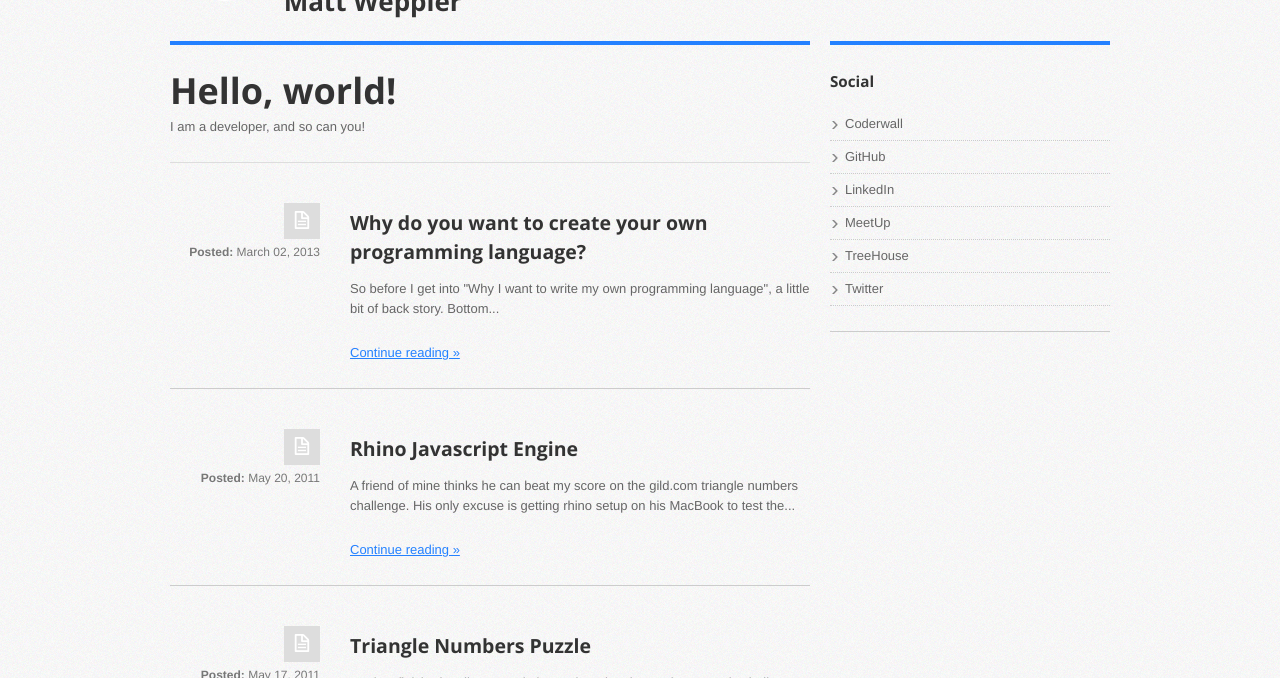
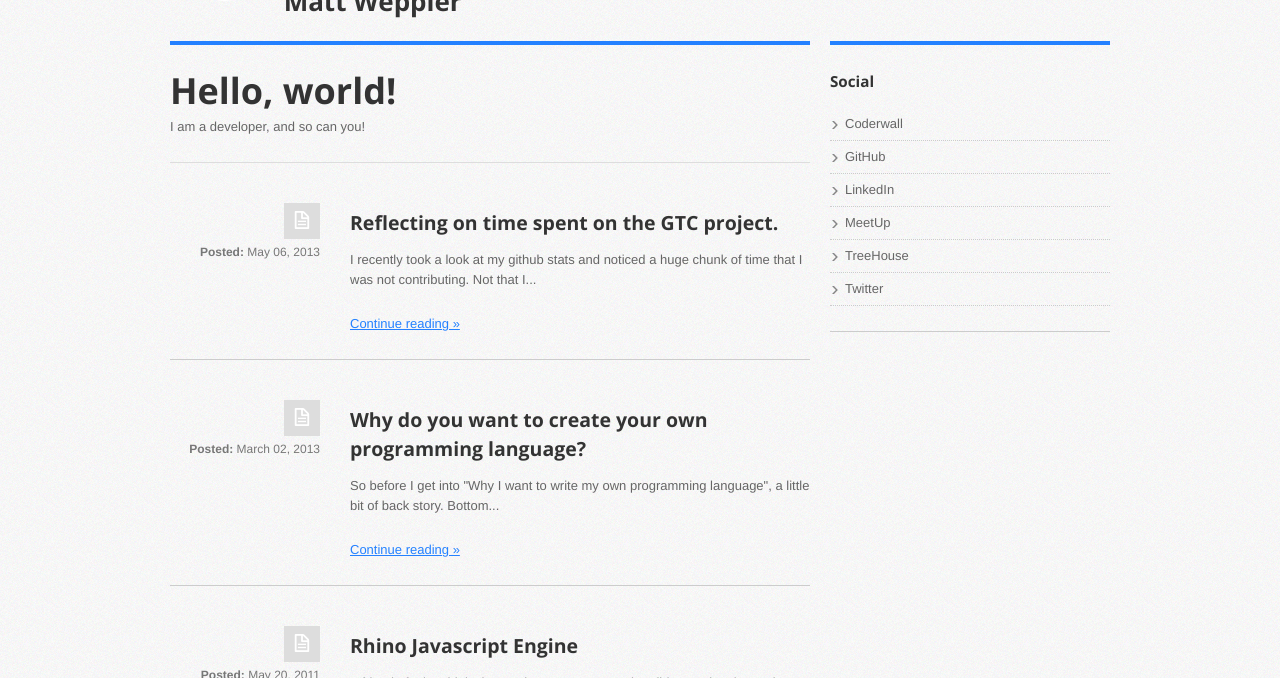
Before and after one commit to mweppler/mweppler.github.com, a Jekyll site: the page built from index.html, in a window 1280 px wide and 900 px high, cut to the strip 222-900 px from the top of the window. Built offline with Jekyll 4.4.1, drawn with Linux system fonts in a browser that asks for light colours; nearby versions of some CDN libraries; some of the changed text lies outside the part shown.

Commit message:
Reflecting on time spent on the GTC project
updated base and post layout
added a new post & images

```diff
--- a/_layouts/base.html
+++ b/_layouts/base.html
@@ -4,12 +4,16 @@
 <!--[if IE 8]>    <html class="no-js lt-ie9" lang="en"> <![endif]-->
 <!--[if gt IE 8]><!--> <html class="no-js" lang="en"> <!--<![endif]-->
 <head>
+  <meta name="description" content="Matt Wepplers' blog & portfolio">
+  <meta name="keywords" content="CSS,HTML,JavaScript,PHP,Ruby on Rails,Web Development,XML">
+  <meta name="author" content="Matt Weppler">
+
   <meta charset="utf-8">
   <meta http-equiv="X-UA-Compatible" content="IE=edge,chrome=1">
+  <meta name="viewport" content="width=device-width">
+
   <title>{{ page.title }}</title>
-  <meta name="description" content="">
 
-  <meta name="viewport" content="width=device-width">
   <link rel="stylesheet" href="/css/style.css">
   <!--[if IE 7]>
   <link rel="stylesheet" href="/css/font-awesome-ie7.css">
@@ -57,17 +61,11 @@
   </header>
 
   <div role="main">
-
     <div class="container">
-
       <div class="sixteen columns">
-
         {{ content }}
-
       </div>
-
     </div><!-- /container -->
-
   </div><!-- /main -->
 
   <footer>
--- /dev/null
+++ b/_posts/2013-05-06-reflecting-on-time-spent-on-gtc.html
@@ -0,0 +1,58 @@
+---
+layout: post
+---
+<h2 class="entry-title">Reflecting on time spent on the GTC project.</h2>
+<div class="entry-content">
+  <p>I recently took a look at my github stats and noticed a huge chunk of time that I was not contributing. Not that I contribute some exorbitant amount, but I do contribute and it was noticeable. I knew instantly the reason for this though. GTC or better known as GPU Technology Conference. Its a conference that aims to advance global awareness of GPU computing.</p>
+
+  <p>My role was Technical Lead and Lead Engineer for the events registration and scheduler site. It was a substantial project! Which included a great deal of feature enhancements, as well as an aggressive deadline. So much so that I fell out of touch with my subscriptions to web developer weekly and others during this period. I stopped checking my twitter account. I deleted my facebook account. I stopped even chatting with friends and other developers for months.</p>
+
+  <img alt="Github stats as of May 5th, 2013" class="aligncenter" src="/img/for-posts/github-stats-2013-05-06.png" /><br />
+
+  <p>I certainly learned a lot working on this project though. Being lead engineer for the web application, as well as technical lead for the mobile applications was nothing to balk at. I worked with international teams (part of the reason for the crazy hours). I strengthened up both my frontend &amp; backend development skills. I built a great working relationship with the projects creative lead. It was the first time I managed a team at NVIDIA as well. Most of all though, my time management and organization skills were certainly put to the test.</p>
+
+  <h3><strong>Some key areas that I felt I was successful are:</strong></h3>
+  <dl>
+    <dd class="clear"></dd>
+    <dt>Making decisions</dt>
+    <dd>The decision making process probably single handedly played the largest part. I kept the saying "Fail early and fail often" in the back of my mind throughout. Its easy to hear the word failure and get an uneasy feeling, or even develop a fear that you'll be looked down on. I always try to learn something from a failure though (besides not making the same mistake again). This way you turn what could potentially be a negative memory into a positive one.</dd>
+    <dd class="clear"></dd>
+    <dt>Working under extreme time &amp; scope pressure</dt>
+    <dd>I don't know what it is about having a deadline nearing that always kicks my ass into gear. I feel like (and have been told) that I work best under pressure. I attribute it to my days as IT director in the financial sector. There is nothing like having a broker yelling about how much money he's losing a client to motivate you.</dd>
+    <dd class="clear"></dd>
+    <dt>Handling system failure at in-opportune times</dt>
+    <dd>Again something I developed from working with millions of dollars at stake. Its inevitable that systems will fail, sometimes it is not even your own fault. Far to often though I've seen coworkers cringe and ultimately buckle from a system failure under their watch. Falling back to a pragmatic and even pre-programmed approach is invaluable. <em>(* note to self, there are a lot of in-* words in this. lol)</em></dd>
+    <dd class="clear"></dd>
+    <dt>Writing clean solid code</dt>
+    <dd>"Plan to throw one away, you will anyway". I love this quote. For me, its the very reason for refactoring. Not every line of code you write will be worth sharing with the community, and not every line of code has to. Get your idea out of your head and executable. You can shorten it, make it more readable, more efficient, play code golf with it, you name it. Just get it out of your head.</dd>
+    <dd class="clear"></dd>
+  </dl>
+
+  <h3><strong>Some of the areas I wasn't as successful, but took as a learning opportunity:</strong></h3>
+  <dl>
+    <dd class="clear"></dd>
+    <dt>Overall communication</dt>
+    <dd>When working other developers and QA teams communication is key. I didn't necessarily get any bad feedback from team members on this one, but I just felt I could have done a better job. Toward the end of the project I started using a standup tool and just being as transparent as possible. Definitely something I have started with on other projects.</dd>
+    <dd class="clear"></dd>
+    <dt>Time management</dt>
+    <dd>Wait, didn't I list time management under the successes? Nope, it was time pressure. Quite different! I can hear my close friend and mentor in my head "Work smarter not harder!". If only I had caught myself and applied those words... I am guilty of getting stuck in a box from time to time. The problem is, it's usually hard to realize you're in a box until you've broken out of it. This is where TDD/BDD come in, I think. I recently attended a Ruby on Rails meetup focused on TDD. It was such a great learning experience with some great developers. It got me to thinking about how applying the things I learned in TDD could help cut down on the amount of time wasted on certain tasks.</dd>
+    <dd class="clear"></dd>
+    <dt>Pushing back on scope creep</dt>
+    <dd>I love features and enhancements... Love'em! Sometimes to the death of me though. It took falling a week short of one of the project milestones for me to come to terms. I think this post says it perfectly": <a href="http://software-carpentry.org/blog/2013/02/features-and-scope-in-open-courseware.html" target="_blank">http://software-carpentry.org/blog/2013/02/features-and-scope-in-open-courseware.html</a>. I like this one the best though "Increased "surface area" for bugs"</dd>
+    <dd class="clear"></dd>
+  </dl>
+
+  <p>All in all though, I can't stress enough how nice it was to be given the ball to run with. There is no greater confidence boost than your manager and team believing in your technical and analytical abilities. It was also our first pass at using media queries &amp; responsive web design. I got some praise, as well as some constructive criticism. I proved myself in this space and as such have been given the title to reflect this (Mobile Lead). I am now working on other areas and sites, making them mobile friendly.</p>
+
+  <div>
+    <ul>
+      <li><img alt="GTC Phone Screenshot" src="/img/for-posts/gtc-phone.png" /></li>
+      <li><img alt="GTC Tablet Screenshot" src="/img/for-posts/gtc-tablet.png" /></li>
+      <li><img alt="GTC Desktop Screenshot" src="/img/for-posts/gtc-desktop.png" /></li>
+      <li><img alt="GTC Desktop Large Screenshot" src="/img/for-posts/gtc-desktop-large.png" /></li>
+    </ul>
+  </div>
+
+  <p>To close out, this conference has a wealth of information, most of it is now available to the general public. Be sure to check out some of the content from the event. <a href="https://registration.gputechconf.com" target="_blank">https://registration.gputechconf.com</a></p>
+
+</div>
```
Also changed, not shown: _layouts/post.html (line endings or trailing spaces), img/for-posts/github-stats-2013-05-06.png (added), img/for-posts/gtc-desktop-large.png (added), img/for-posts/gtc-desktop.png (added), img/for-posts/gtc-phone.png (added), img/for-posts/gtc-tablet.png (added).
